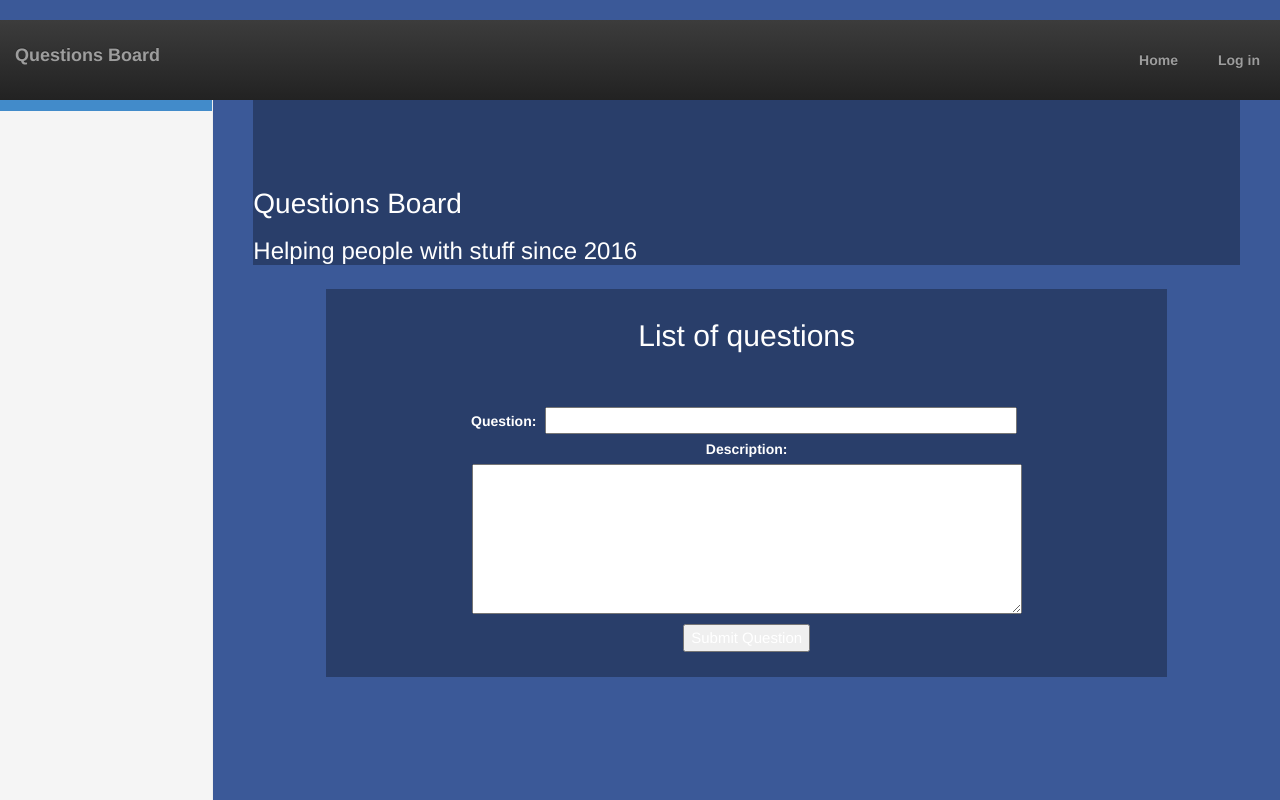
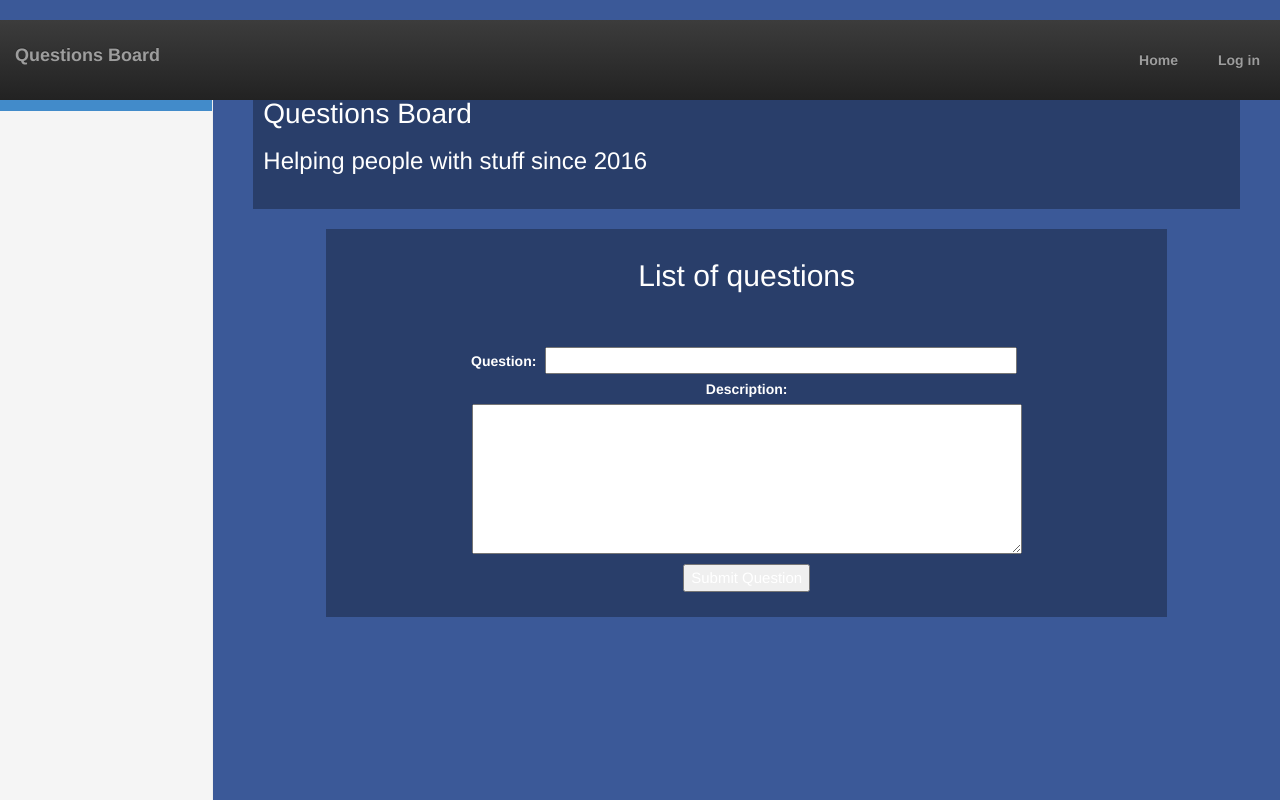
Before and after one commit to TIY-c6-questionbox/question-box, a Django app: page / in a window 1280 px wide. Run offline with Django 3.2, Linux system fonts and the light colour scheme; some libraries are stand-ins or nearby versions.

Commit message:
Updated spacing

```diff
--- a/questionboard/static/css/style.css
+++ b/questionboard/static/css/style.css
@@ -16,7 +16,7 @@
 }
 
 header {
-    padding-top: 100px;
+    padding: 10px 50px 10px 10px;
 }
 
 .push {
```
